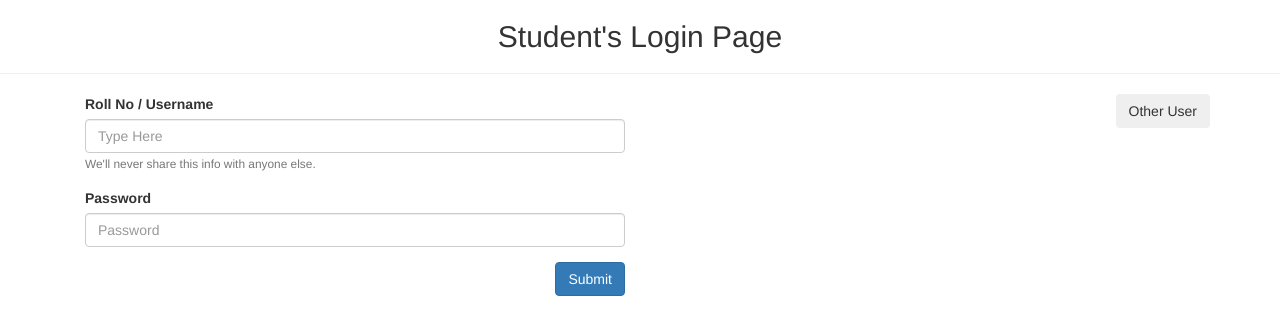
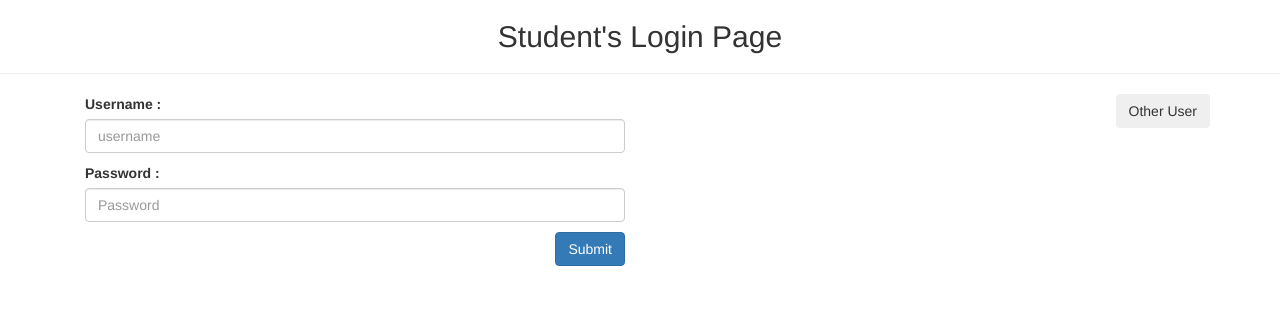
Before and after one commit to al-architjain/al_Semester_Online_Registration_Portal, a Django app: page /login/ in a window 1280 px wide. Shown: the top 335 px of the page. Run offline with Django 3.2, Linux system fonts and the light colour scheme; some libraries are stand-ins or nearby versions.

Commit message:
Login Page 2.0

```diff
--- a/SORP/SORP/urls.py
+++ b/SORP/SORP/urls.py
@@ -13,6 +13,7 @@ Including another URLconf
     1. Import the include() function: from django.conf.urls import url, include
     2. Add a URL to urlpatterns:  url(r'^blog/', include('blog.urls'))
 """
+
 from django.conf.urls import url,include
 from django.contrib import admin
 
--- /dev/null
+++ b/SORP/sorp_app/forms.py
@@ -0,0 +1,7 @@
+from django import forms
+
+
+#form for login purpose
+class login_form(forms.Form):
+    username = forms.CharField(label="Username ", widget=forms.TextInput(attrs={'class':"form-control", 'placeholder':"username" }), max_length=10)
+    password = forms.CharField(label="Password ", widget=forms.PasswordInput(attrs={'class':"form-control", 'placeholder':"Password" }))
--- /dev/null
+++ b/SORP/sorp_app/templates/base.html
@@ -0,0 +1,22 @@
+<!DOCTYPE html>
+<html lang="en">
+<head>
+	<meta charset="UTF-8">
+    <title>{% block title %} {% endblock %}</title>
+	<link rel="stylesheet" href="https://maxcdn.bootstrapcdn.com/bootstrap/3.3.7/css/bootstrap.min.css">
+	{% block styles %}
+
+    {% endblock %}
+</head>
+
+<body>
+{% block body %}
+{% endblock %}
+	<!-- jQuery library -->
+	<script src="https://ajax.googleapis.com/ajax/libs/jquery/3.3.1/jquery.min.js"></script>
+
+	<!-- Latest compiled JavaScript -->
+	<script src="https://maxcdn.bootstrapcdn.com/bootstrap/3.3.7/js/bootstrap.min.js"></script>
+
+</body>
+</html>
--- a/SORP/sorp_app/templates/sorp_app/login.html
+++ b/SORP/sorp_app/templates/sorp_app/login.html
@@ -1,43 +1,31 @@
-<!DOCTYPE html>
-<html>
-<head>
-	<title>Login Page</title>
-	<link rel="stylesheet" href="https://maxcdn.bootstrapcdn.com/bootstrap/3.3.7/css/bootstrap.min.css">
+{% extends "base.html" %}
+	{% block title %}
+	Login Page
+	{% endblock %}
+	{% block styles %}
 	<style type="text/css">
 		h2	{
 			text-align: center;
 		}
 	</style>
-</head>
-<body>
-		<h2>Student's Login Page</h2>
+	{% endblock %}
+
+	{% block body %}
+	<h2>Student's Login Page</h2>
 	<hr>
 	<div class="container">
 		<form action="/login/" method="POST">
-		     {% csrf_token %}
-			<button class="btn btn-dark pull-right" >Other User</button>
+            {% csrf_token %}
+            <button class="btn btn-dark pull-right" >Other User</button>
 		</form>
-		<form class="col-lg-6" action="/login/verify/" method="POST">
-		  {% csrf_token %}
-		  <div class="form-group">
-		    <label for="exampleInputEmail1">Roll No / Username</label>
-		    <input type="text" name="username"class="form-control" id="username" aria-describedby="emailHelp" placeholder="Type Here" required>
-		    <small id="emailHelp" class="form-text text-muted">We'll never share this info with anyone else.</small>
-		  </div>
 
-		  <div class="form-group">
-		    <label for="exampleInputPassword1">Password</label>
-		    <input type="password" name="password"class="form-control" id="password" placeholder="Password" required="">
-		  </div>
+		<form class="col-lg-6" method="POST"><!--action="/login/verify/"-->
+            {% csrf_token %}
+            {{ form.as_p }}
 
-		  <button class="btn btn-primary pull-right" >Submit</button>
-
+            <button class="btn btn-primary pull-right" >Submit</button>
 		</form>
 	</div>
-		<!-- jQuery library -->
-	<script src="https://ajax.googleapis.com/ajax/libs/jquery/3.3.1/jquery.min.js"></script>
+	{% endblock %}
 
-	<!-- Latest compiled JavaScript -->
-	<script src="https://maxcdn.bootstrapcdn.com/bootstrap/3.3.7/js/bootstrap.min.js"></script>
-</body>
 </html>
--- a/SORP/sorp_app/urls.py
+++ b/SORP/sorp_app/urls.py
@@ -5,5 +5,5 @@ from . import views
 
 urlpatterns=[
       url(r'^$',views.user_login_page,name='user_login_page'),
-      url(r'^verify/',views.checking,name='checking')
+      #url(r'^verify/',views.checking,name='checking')
   ]
--- a/SORP/sorp_app/views.py
+++ b/SORP/sorp_app/views.py
@@ -4,12 +4,32 @@ from django.contrib.auth import authenticate
 from django.contrib.auth.decorators import login_required
 from django.contrib.auth.models import User, Group
 
+#imports form sorp_app
+from . import forms
+
 #render login page
 def user_login_page(request) :
-	return render(request,'sorp_app/login.html')
+	form = forms.login_form()
+
+	if request.method == "POST":
+		form = forms.login_form(request.POST)
+
+		if form.is_valid():
+			username = request.POST['username']
+			password = request.POST['password']
+
+			user = authenticate(request, username=username, password=password)
+
+			if user is not None:
+				return HttpResponse("User Exists :)")
+			else:
+				return HttpResponse("User doesnot exists")
+
+	return render(request,'sorp_app/login.html', {'form':form})
 
 
 #authenticate and check who the user is!
+"""
 def checking(request) :
 	username = request.POST['username']
 	password = request.POST['password']
@@ -19,7 +39,7 @@ def checking(request) :
 		return HttpResponseRedirect('/main/')
 	else :
 		return HttpResponse('/login/')
-
+"""
 # #rendering pages to different users
 # @login_required(login_url='/login/')
 # def profile(request) :
```
Also changed, not shown: SORP/db.sqlite3.
